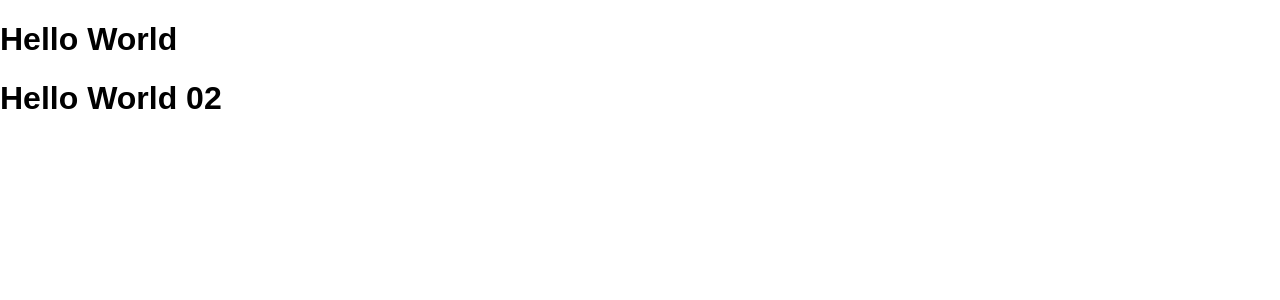
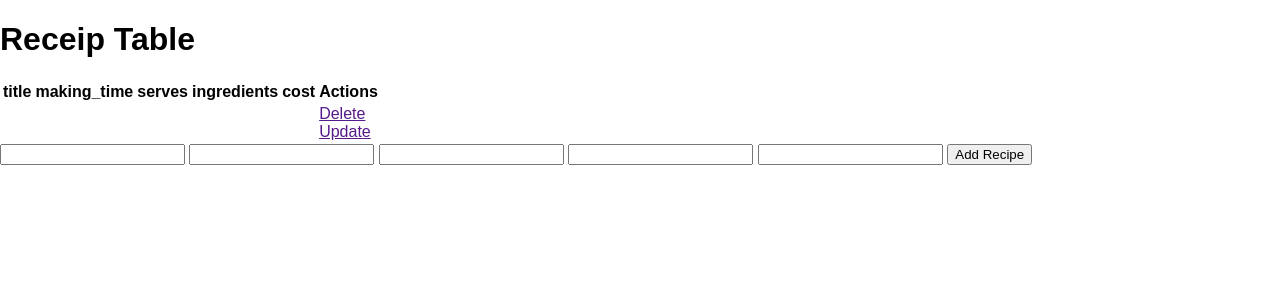
Before and after one commit to dilanHewawitharana/Flask_crud_application, a Flask app: page / in a window 1280 px wide. Shown: the top 300 px of the page. Run offline with Flask 3, Linux system fonts and the light colour scheme.

Commit message:
Added basic html for recipe page

```diff
--- a/app.py
+++ b/app.py
@@ -8,10 +8,10 @@ db = SQLAlchemy(app)
 
 class recipes(db.Model):
     id = db.Column(db.Integer, primary_key=True)
-    title = db.Column(db.String(200), nullable=False)
-    making_time = db.Column(db.DateTime, default=datetime.utcnow)
-    serves = db.Column(db.String(200), nullable=False)
-    ingredients = db.Column(db.String(200), nullable=False)
+    title = db.Column(db.String(100), nullable=False)
+    making_time = db.Column(db.String(100), nullable=False)
+    serves = db.Column(db.String(100), nullable=False)
+    ingredients = db.Column(db.String(300), nullable=False)
     cost = db.Column(db.Integer, primary_key=True)
     created_at = db.Column(db.DateTime, default=datetime.utcnow)
     updated_at = db.Column(db.DateTime, default=datetime.utcnow)
@@ -20,7 +20,7 @@ class recipes(db.Model):
         return '<Recipe %r' % self.id
 
 
-@app.route('/')
+@app.route('/', methods=['POST', 'GET'])
 def index():
     return render_template('index.html')
 
--- a/templates/index.html
+++ b/templates/index.html
@@ -1,9 +1,45 @@
 {% extends 'base.html' %}
 
 {% block head %}
-<h1>Hello World</h1>
+<title>Receipe Manager</title>
+
 {% endblock %}
 
 {% block body %}
-<h1>Hello World 02</h1>
+<div class="content">
+    <h1>Receip Table</h1>
+
+    <table>
+        <tr>
+            <th>title</th>
+            <th>making_time</th>
+            <th>serves</th>
+            <th>ingredients</th>
+            <th>cost</th>
+            <th>Actions</th>
+        </tr>
+        <tr>
+            <td></td>
+            <td></td>
+            <td></td>
+            <td></td>
+            <td></td>
+            <td>
+                <a href="">Delete</a>
+                <br>
+                <a href="">Update</a>
+            </td>
+        </tr>
+    </table>
+
+    <form action="/" method="post">
+        <input type="text" name="title" id="title">
+        <input type="text" name="making_time" id="making_time">
+        <input type="text" name="serves" id="serves">
+        <input type="text" name="ingredients" id="ingredients">
+        <input type="text" name="cost" id="cost">
+        <input type="submit" value="Add Recipe">
+    </form>
+
+</div>
 {% endblock %}
```
